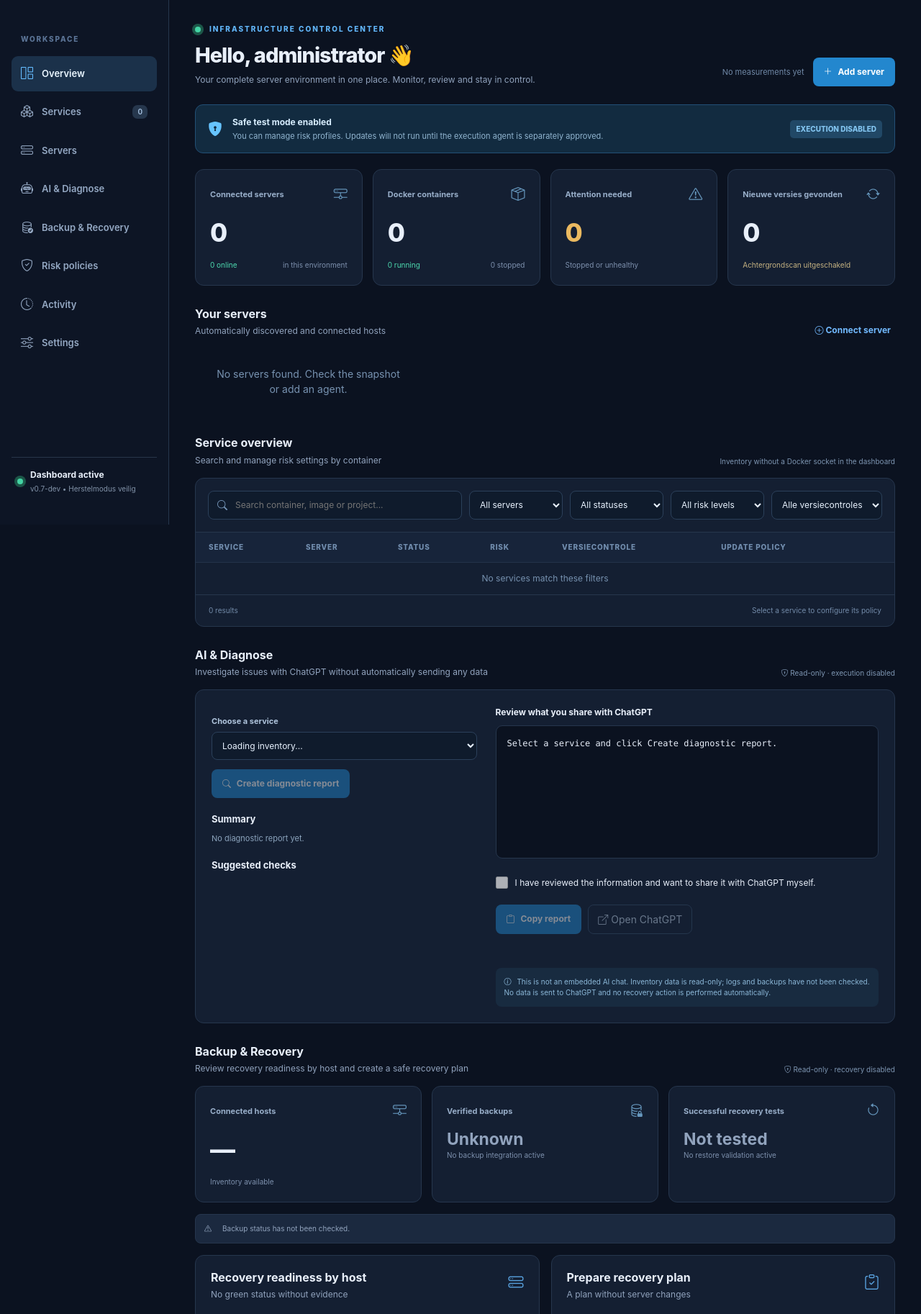
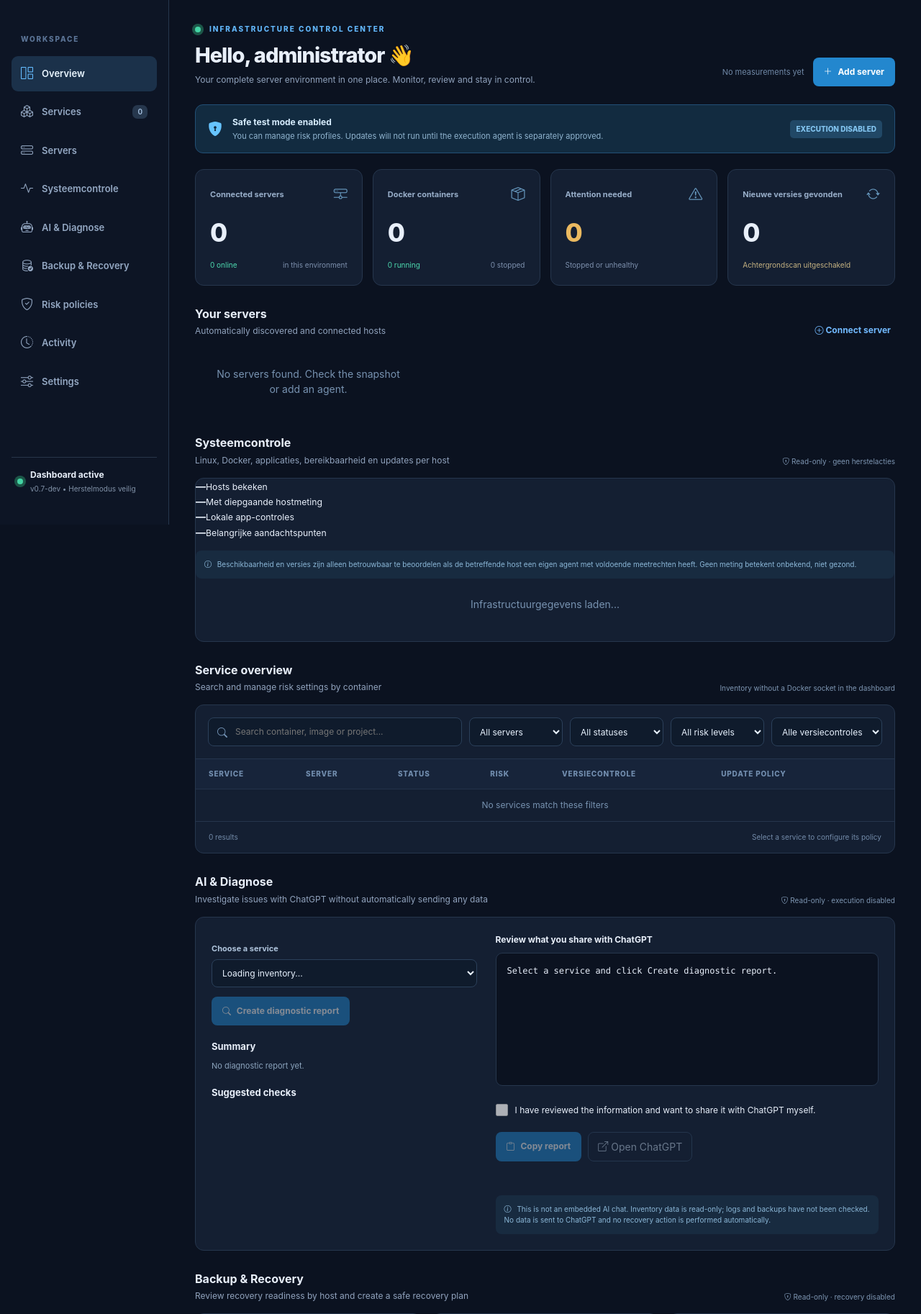
Before and after one commit to Evert-67/MCP, a Python web app: template dashboard/templates/index.html in a window 1280 px wide. Shown: the part 71-1897 px from the top of the page at 72% size. Run offline with Jinja, Linux system fonts and the light colour scheme; the template is opened without the code that fills it, so the values that code supplies are empty.

Commit message:
ui(v0.7): add cross-layer infrastructure health section beside container overview

```diff
--- a/dashboard/templates/index.html
+++ b/dashboard/templates/index.html
@@ -13,6 +13,7 @@
     <a class="nav-link-custom active" href="#overview"><i class="bi bi-grid-1x2"></i> Overzicht</a>
     <a class="nav-link-custom" href="#services"><i class="bi bi-boxes"></i> Diensten <span class="nav-count" id="nav-count">—</span></a>
     <a class="nav-link-custom" href="#servers"><i class="bi bi-hdd-stack"></i> Servers</a>
+    <a class="nav-link-custom" href="#health"><i class="bi bi-activity"></i> Systeemcontrole</a>
     <a class="nav-link-custom" href="#diagnose"><i class="bi bi-robot"></i> AI &amp; Diagnose</a>
     <a class="nav-link-custom" href="#recovery"><i class="bi bi-database-check"></i> Backup &amp; Recovery</a>
     <a class="nav-link-custom" href="#risk"><i class="bi bi-shield-check"></i> Risicobeleid</a>
@@ -28,6 +29,17 @@
       <section class="metrics"><article class="metric"><div class="metric-title">Gekoppelde servers <i class="bi bi-hdd-network"></i></div><div class="metric-number" id="m-servers">—</div><div class="metric-footer"><span class="positive" id="m-online">— online</span><span>in de omgeving</span></div></article><article class="metric"><div class="metric-title">Docker-containers <i class="bi bi-box-seam"></i></div><div class="metric-number" id="m-containers">—</div><div class="metric-footer"><span class="positive" id="m-running">— actief</span><span id="m-stopped">— gestopt</span></div></article><article class="metric"><div class="metric-title">Aandacht vereist <i class="bi bi-exclamation-triangle"></i></div><div class="metric-number warning" id="m-alerts">—</div><div class="metric-footer"><span>Gestopt of ongezond</span></div></article><article class="metric"><div class="metric-title">Nieuwe versies gevonden <i class="bi bi-arrow-repeat"></i></div><div class="metric-number" id="m-updates">—</div><div class="metric-footer"><span class="neutral" id="m-updates-scan">Versiecontrole uitgeschakeld</span></div></article></section>
       <div class="section-head" id="servers"><div><h2>Jouw servers</h2><p>Automatisch ontdekte en gekoppelde hosts</p></div><button class="text-btn" id="add-server-2"><i class="bi bi-plus-circle"></i> Server koppelen</button></div>
       <div class="server-grid" id="server-list"><div class="loading">Servergegevens laden...</div></div>
+      <div class="section-head" id="health"><div><h2>Systeemcontrole</h2><p>Linux, Docker, applicaties, bereikbaarheid en updates per host</p></div><span class="small-muted"><i class="bi bi-shield-lock"></i> Read-only · geen herstelacties</span></div>
+      <section class="panel infrastructure-panel" aria-label="Systeemcontrole">
+        <div class="infrastructure-metrics">
+          <div class="infrastructure-metric"><strong id="health-hosts">—</strong><small>Hosts bekeken</small></div>
+          <div class="infrastructure-metric"><strong id="health-agent-coverage">—</strong><small>Met diepgaande hostmeting</small></div>
+          <div class="infrastructure-metric"><strong id="health-probes">—</strong><small>Lokale app-controles</small></div>
+          <div class="infrastructure-metric"><strong id="health-findings">—</strong><small>Belangrijke aandachtspunten</small></div>
+        </div>
+        <div class="panel-note"><i class="bi bi-info-circle"></i> <span id="health-notice">Beschikbaarheid en versies zijn alleen betrouwbaar te beoordelen als de betreffende host een eigen agent met voldoende meetrechten heeft. Geen meting betekent onbekend, niet gezond.</span></div>
+        <div id="health-host-list" class="health-host-list"><p class="loading">Infrastructuurgegevens laden...</p></div>
+      </section>
       <div class="section-head" id="services"><div><h2>Dienstenoverzicht</h2><p>Doorzoek en beheer risico-instellingen per container</p></div><span class="small-muted">Inventarisatie zonder Docker-socket in het dashboard</span></div>
       <div class="panel"><div class="filterbar"><div class="search"><i class="bi bi-search"></i><input id="search" placeholder="Zoek container, image of project..." autocomplete="off"></div><select id="filter-server" class="filter-select"><option value="">Alle servers</option></select><select id="filter-status" class="filter-select"><option value="">Alle statussen</option><option value="running">Actief</option><option value="stopped">Gestopt</option></select><select id="filter-risk" class="filter-select"><option value="">Alle risico's</option><option value="low">Laag</option><option value="medium">Middel</option><option value="high">Hoog</option><option value="critical">Kritiek</option></select><select id="filter-update" class="filter-select"><option value="">Alle versiecontroles</option><option value="candidate">Nieuwere tag</option><option value="not_checked">Niet gecontroleerd</option><option value="unsupported">Niet ondersteund</option><option value="check_failed">Mislukt</option></select></div><div class="table-responsive"><table class="services-table"><thead><tr><th>DIENST</th><th>SERVER</th><th>STATUS</th><th>RISICO</th><th>VERSIECONTROLE</th><th>UPDATEBELEID</th><th></th></tr></thead><tbody id="service-rows"><tr><td colspan="7" class="loading">Containers laden...</td></tr></tbody></table></div><div class="table-foot"><span id="results-count">— resultaten</span><span>Klik op een dienst om het beleid in te stellen</span></div></div>
       <div class="section-head" id="diagnose"><div><h2>AI &amp; Diagnose</h2><p>Onderzoek problemen met ChatGPT, zonder automatisch gegevens te verzenden</p></div><span class="small-muted"><i class="bi bi-shield-lock"></i> Alleen lezen · uitvoering uitgeschakeld</span></div>
@@ -127,5 +139,6 @@
 <script src="/static/i18n.js"></script>
 <script src="/static/diagnose.js"></script>
 <script src="/static/recovery.js"></script>
+<script src="/static/health.js"></script>
 <script src="/static/app.js"></script>
 </body></html>
```
